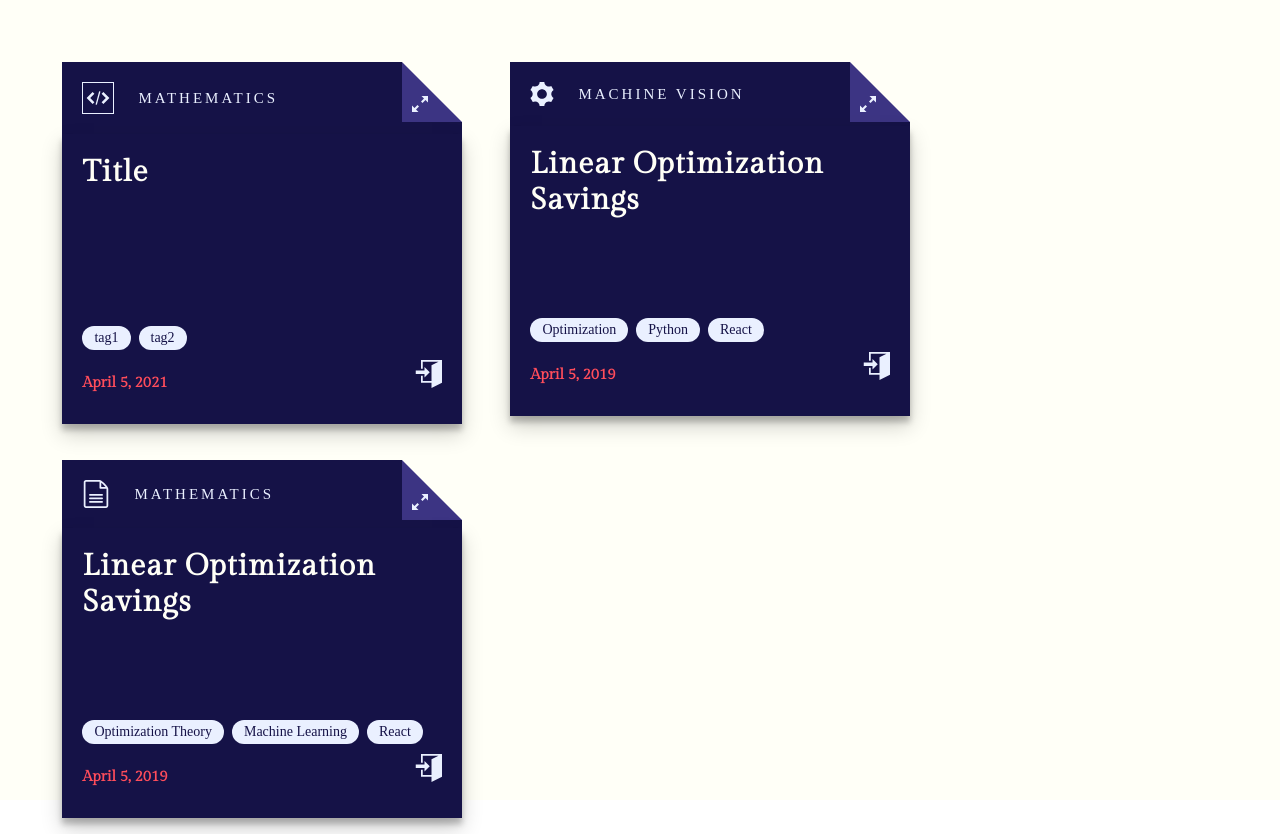
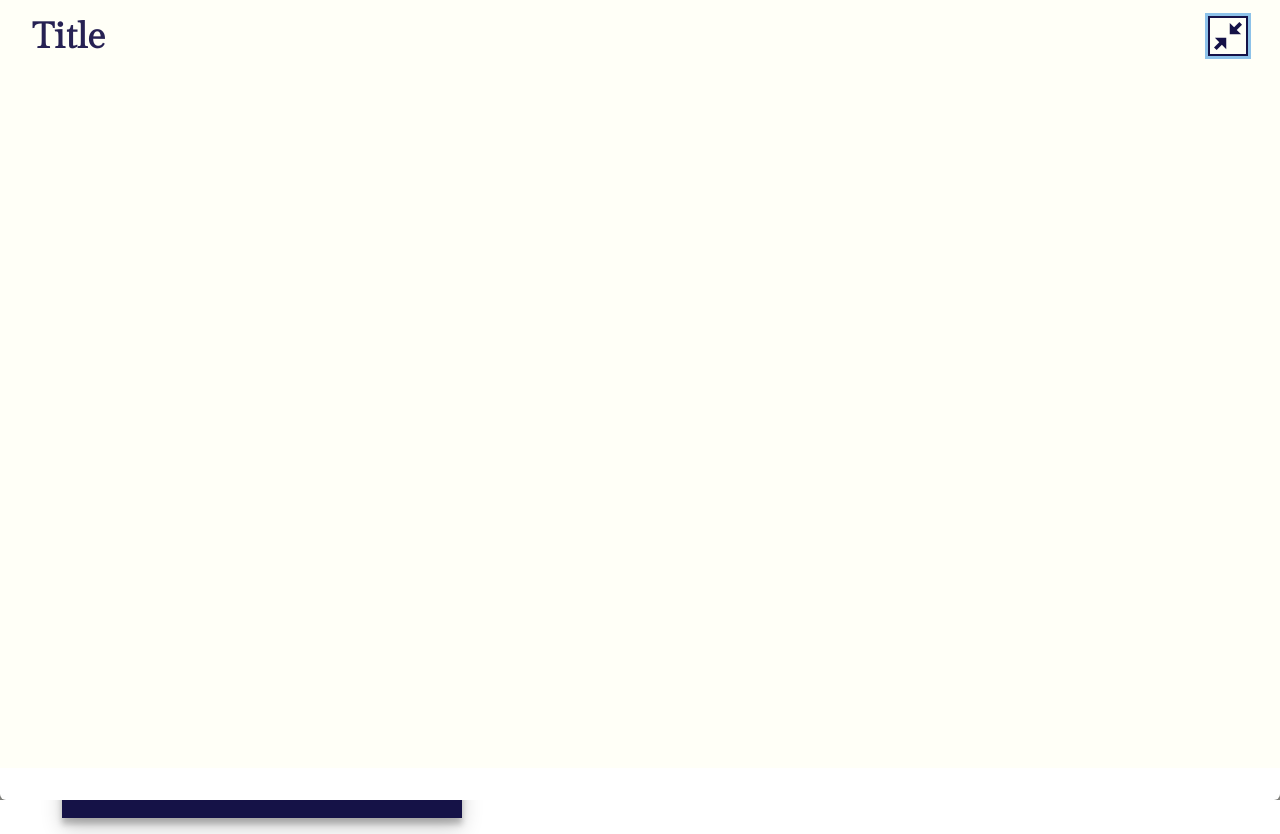
Before and after one commit to AmeanAsad/website, a Next.js app in the folder website/: page /home in a window 1280 px wide. Both pictures are taken after a click on the element 432 px from the left and 92 px from the top of the page. Built offline with nearby package versions, Linux system fonts and the light colour scheme; a web font is replaced by a local one.

Commit message:
Project page modal

```diff
--- a/website/components/Homepage/Projects/ProjectCard.tsx
+++ b/website/components/Homepage/Projects/ProjectCard.tsx
@@ -7,17 +7,27 @@ import {
     Icon,
     Tag,
     Text,
+    Modal,
+    ModalOverlay,
+    ModalContent,
+    ModalFooter,
+    ModalBody,
+    useDisclosure,
+    IconButton,
+    Spacer,
 } from "@chakra-ui/react";
 import { motion } from "framer-motion";
 
 import {
     ImFileText2,
     ImEnlarge2,
+    ImShrink2,
     ImEnter,
     ImEmbed2,
     ImCog,
 } from "react-icons/im";
 import { Project } from "./ProjectTypes";
+import ProjectPage from "./ProjectPage";
 import React from "react";
 
 type projectIcon = "code" | "hardware" | "document";
@@ -29,6 +39,7 @@ const cardIcons = {
             height="32px"
             border="solid"
             borderWidth="1px"
+            rounded="sm"
             borderColor={"brand.lightBlue"}
         >
             <Icon as={ImEmbed2} w={6} h={6} color="brand.lightBlue" />
@@ -39,9 +50,39 @@ const cardIcons = {
 };
 
 const ProjectCard = (props: Project) => {
-    const { icon, topic, title, tags, date } = props;
+    const { id, icon, topic, title, tags, date } = props;
     const projectIcon = cardIcons[icon as keyof typeof cardIcons];
     const iconElement = projectIcon ? projectIcon : cardIcons.document;
+
+    const { isOpen, onOpen, onClose } = useDisclosure();
+
+    const closeIcon = (
+        <Icon as={ImShrink2} w={7} h={7} color="brand.darkBlue" />
+    );
+    const modalContent = (
+        <Modal onClose={onClose} size={"full"} isOpen={isOpen}>
+            <ModalOverlay />
+            <ModalContent>
+                <ModalBody bg={"brand.white"}>
+                    <Flex padding={2} width="100%" direction="row">
+                        <Heading color="brand.mediumBlue">{title}</Heading>
+                        <Spacer />
+                        <IconButton
+                            onClick={onClose}
+                            variant="outline"
+                            border={"2px"}
+                            rounded="none"
+                            borderColor={"brand.darkBlue"}
+                            aria-label="Close Modal"
+                            icon={closeIcon}
+                        />
+                    </Flex>
+                    <ProjectPage projectId={id} />
+                </ModalBody>
+                <ModalFooter></ModalFooter>
+            </ModalContent>
+        </Modal>
+    );
     const tagElements = tags.map((tagText, idx) => {
         return (
             <Tag
@@ -67,6 +108,7 @@ const ProjectCard = (props: Project) => {
                 width="60px"
                 border="solid"
                 borderWidth={"30px"}
+                onClick={onOpen}
                 background="brand.white"
                 float="right"
                 sx={{
@@ -133,6 +175,8 @@ const ProjectCard = (props: Project) => {
         </Box>
     );
     return (
+        <>
+            {modalContent}
             <motion.div whileHover={{ y: -10 }}>
                 <Box
                     h="350px"
@@ -166,6 +210,7 @@ const ProjectCard = (props: Project) => {
                     </Box>
                 </Box>
             </motion.div>
+        </>
     );
 };
 
--- /dev/null
+++ b/website/components/Homepage/Projects/ProjectPage.tsx
@@ -0,0 +1,12 @@
+import { Box, Heading } from "@chakra-ui/react";
+import React from "react";
+
+interface ProjectId {
+    projectId: string;
+}
+const ProjectPage = (props: ProjectId) => {
+    const projectId: string = props && props.projectId;
+    return <Box height="100%" width="100%"></Box>;
+};
+
+export default ProjectPage;
--- a/website/components/Homepage/Projects/Projects.tsx
+++ b/website/components/Homepage/Projects/Projects.tsx
@@ -5,11 +5,11 @@ import projectsInfo from "./ProjectCards.json";
 import { ProjectCards } from "./ProjectTypes";
 import ProjectCard from "./ProjectCard";
 
-const HomepageAnimation = () => {
+const Projects = () => {
     const projectCards: ProjectCards = projectsInfo;
 
-    const projectCardElements = projectCards.map((projectInfo) => (
-        <ProjectCard key={projectInfo.title} {...projectInfo} />
+    const projectCardElements = projectCards.map((projectInfo, idx) => (
+        <ProjectCard key={projectInfo.title + idx} {...projectInfo} />
     ));
 
     return (
@@ -25,4 +25,4 @@ const HomepageAnimation = () => {
     );
 };
 
-export default HomepageAnimation;
+export default Projects;
```
Lines whose indentation alone changed are shown as unchanged.
